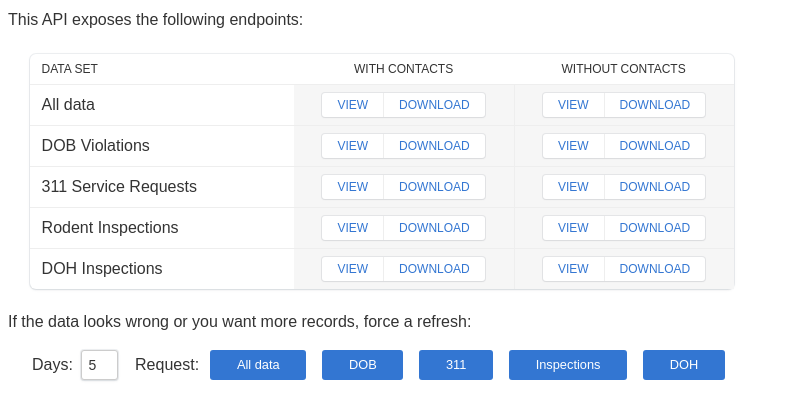
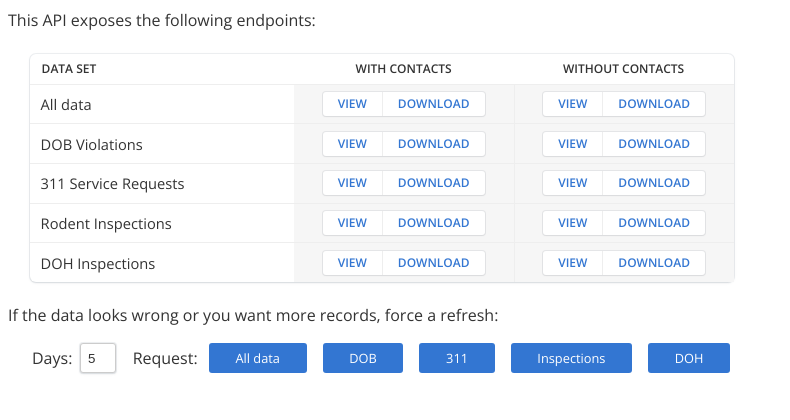
Before and after one commit to rodboev/lead-gen-lite, a website: page public/index.html in a window 1280 px wide. Shown: the whole page, without its empty margins (0-790 px from the left). Drawn offline with nearby package versions, Linux system fonts and the light colour scheme; no server answers.

Commit message:
Clean up promise creation, tweak font

```diff
--- a/public/index.html
+++ b/public/index.html
@@ -2,6 +2,7 @@
 <html>
 <head>
     <title>Lead gen</title>
+	<link href="https://fonts.googleapis.com/css?family=Open Sans:400,600" rel="stylesheet">
 	<link href="https://fonts.googleapis.com/css?family=Inconsolata:500" rel="stylesheet">
 	<link href="/style.css" rel="stylesheet">
 	<meta name="viewport" content="width=640">
--- a/public/style.css
+++ b/public/style.css
@@ -1,5 +1,5 @@
 body {
-	font: 12pt sans-serif;
+	font: 12pt 'Open Sans', sans-serif;
 	line-height: 1.5;
 	-webkit-text-size-adjust: 100%;
 }
@@ -40,7 +40,7 @@ input, .button {
 	height: 22pt;
 }
 input {
-	font: 10.5pt sans-serif;
+	font: 10pt sans-serif;
 	padding-left: 5pt;
 	outline: none;
 	min-width: 2.5em;
@@ -103,8 +103,15 @@ input:focus {
 .table > div:not(.heading) {
 	border-top: 0.5pt solid #eee;
 }
+.table > div > div {
+	padding: 0.5em 0.75em;
+}
+.table > div:not(.heading) > div {
+	font-size: 11pt;
+}
 .table .heading {
 	font-size: 9pt;
+	font-weight: bold;
 	text-transform: uppercase;
 }
 .table .heading > div:not(:first-child) {
@@ -112,9 +119,6 @@ input:focus {
 }
 .table .heading div:first-child {
 	padding-left: 1em;
-}
-.table > div > div {
-	padding: 0.5em 0.75em;
 }
 .table .actions {
 	display: flex;
@@ -133,6 +137,7 @@ input:focus {
 .table .actions a {
 	padding: 0.25em 1.25em;
 	font-size: 9pt;
+	font-weight: bold;
 	text-transform: uppercase;
 	display: block;
 	text-decoration: none;
```
Also changed, not shown: app.js (+3 -10 lines).
